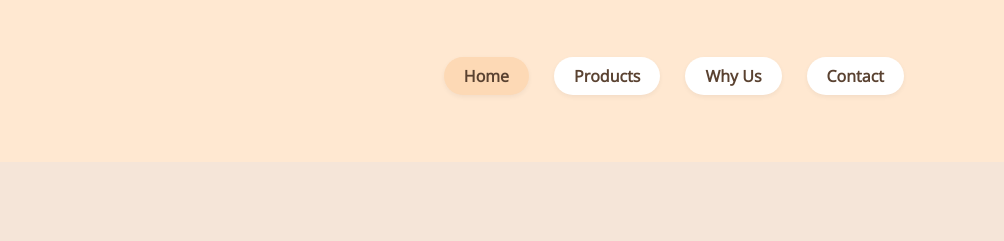
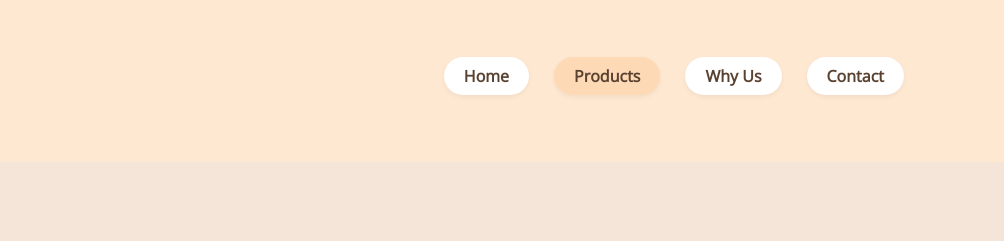
Before and after one commit to Kaw121/averacake, a plain HTML site: page product.html in a window 1280 px wide. Shown: the top 241 px of the page, 276-1280 px from the left. Drawn offline with nearby package versions, Linux system fonts and the light colour scheme.

Commit message:
Add files via upload

```diff
--- a/product.html
+++ b/product.html
@@ -24,8 +24,8 @@
     <button class="menu-toggle" id="menuToggle">&#9776;</button>
 
     <nav class="nav" id="navMenu">
-      <a href="index.html" class="active">Home</a>
-      <a href="product.html">Products</a>
+      <a href="index.html" >Home</a>
+      <a href="product.html" class="active">Products</a>
       <a href="why-us.html">Why Us</a>
       <a href="contact.html">Contact</a>
     </nav>
```
Also changed, not shown: contact.html (+2 -2 lines), why-us.html (+2 -2 lines).
